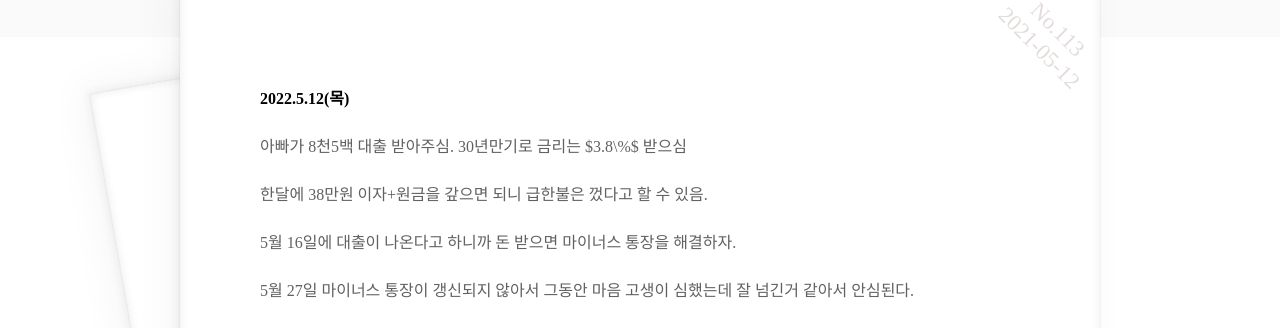
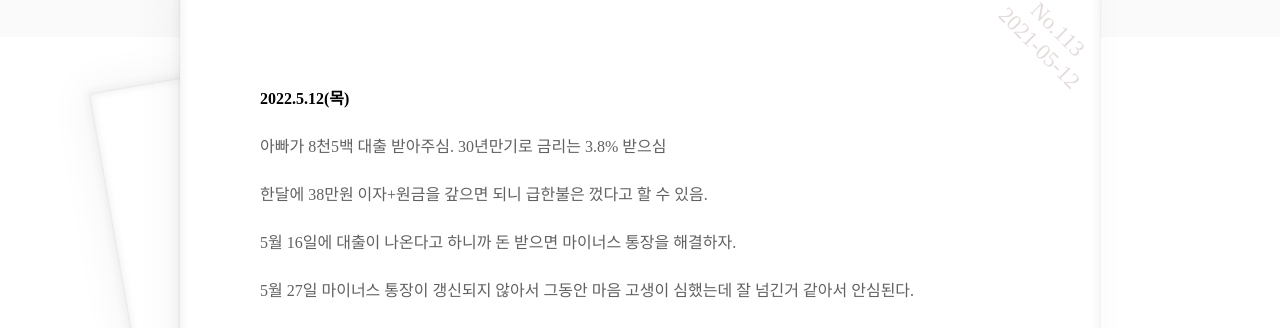
Before and after one commit to jinhong-park/journal, a Jekyll site: the page built from _posts/5_May/2021-05-12-May12nd.md, in a window 1280 px wide. Shown: the part 110-438 px from the top of the page. Built offline with Jekyll 4.4.1, drawn with Linux system fonts in a browser that asks for light colours.

Commit message:
“update”

```diff
--- a/_posts/5_May/2021-05-12-May12nd.md
+++ b/_posts/5_May/2021-05-12-May12nd.md
@@ -8,7 +8,7 @@ excerpt: ""
 
 **2022.5.12(목)**
 
-아빠가 8천5백 대출 받아주심. 30년만기로 금리는 $3.8\%$ 받으심
+아빠가 8천5백 대출 받아주심. 30년만기로 금리는 3.8% 받으심
 
 한달에 38만원 이자+원금을 갚으면 되니 급한불은 껐다고 할 수 있음.
 
```
